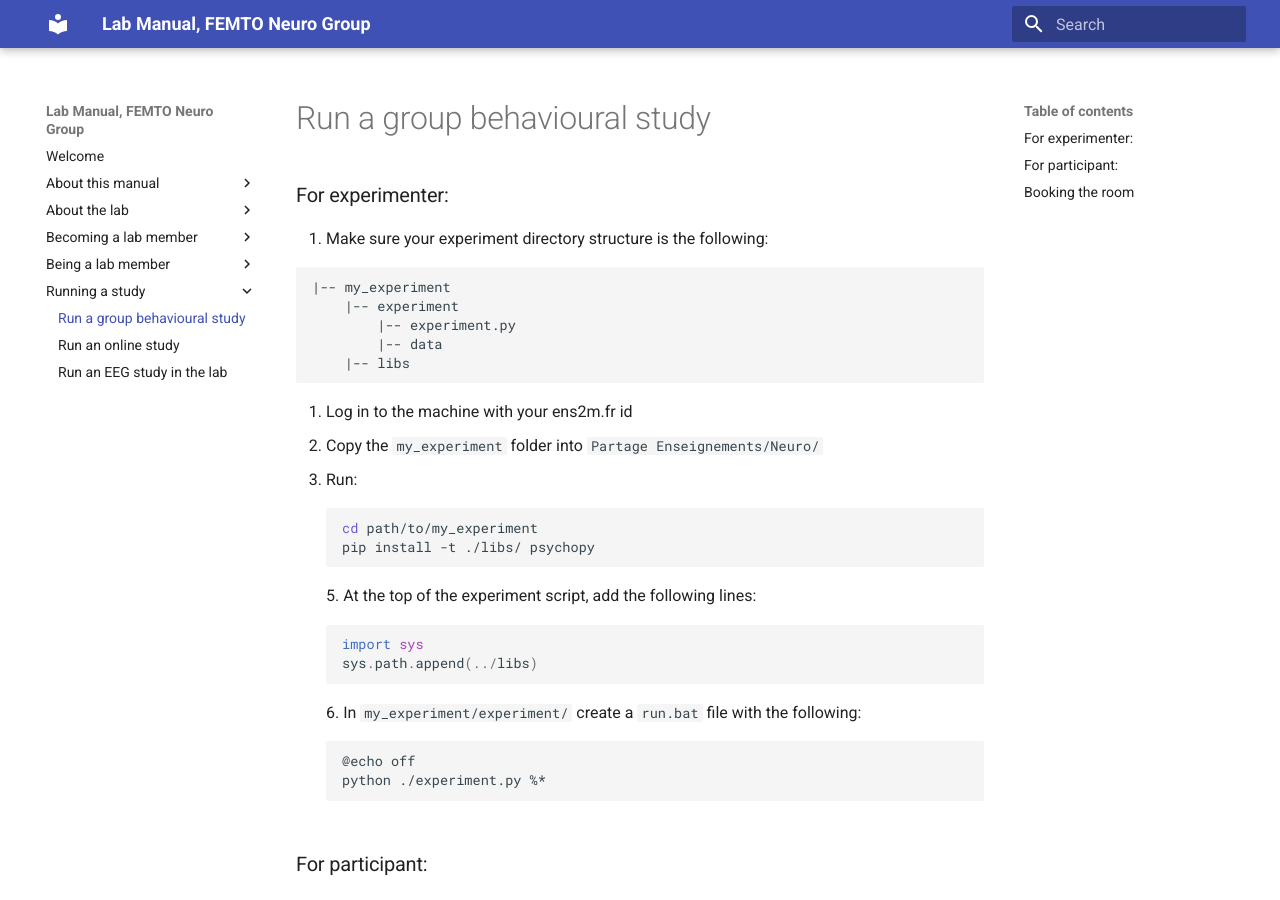
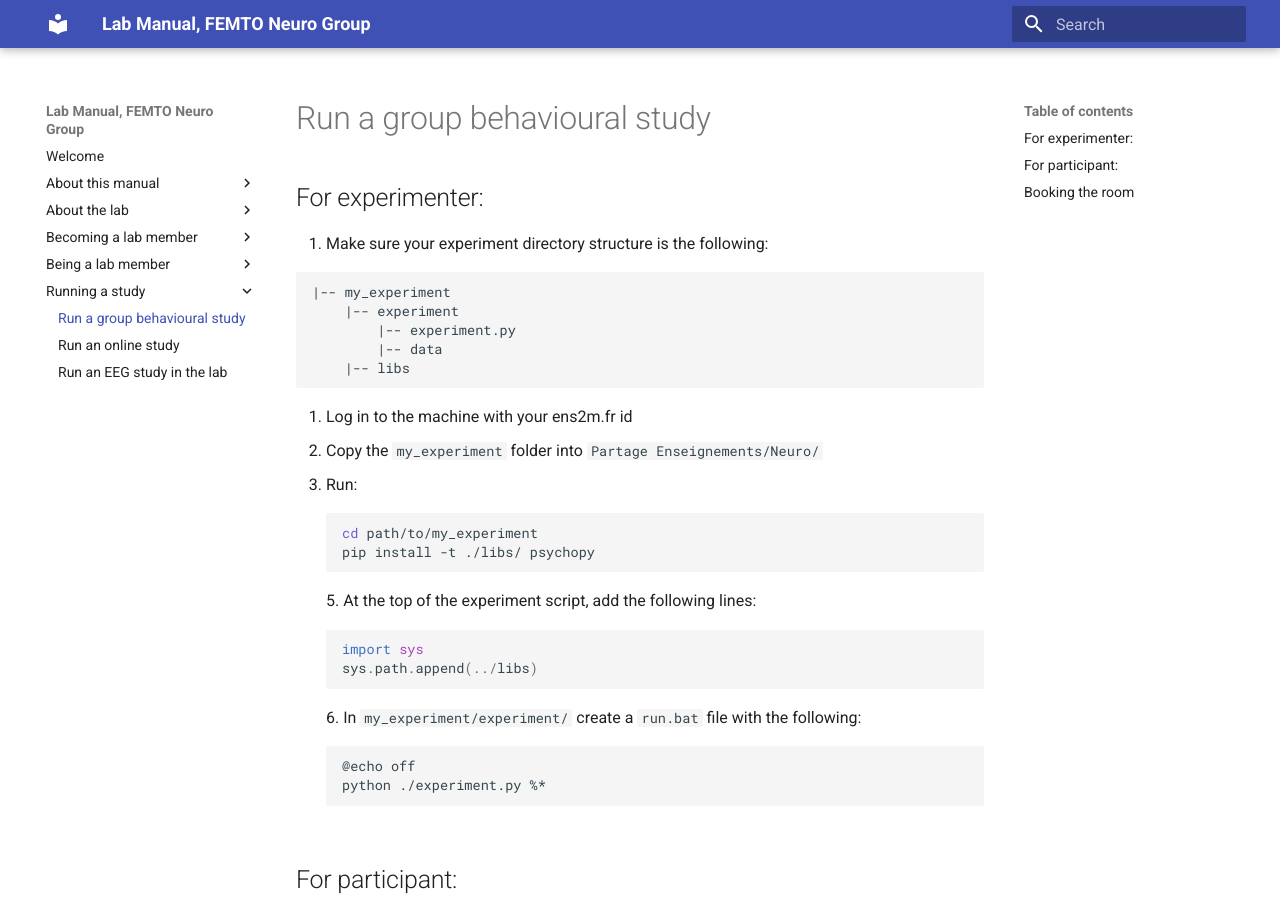
Before and after one commit to neuro-team-femto/lab_manual, an MkDocs documentation site: the page built from docs/running-a-study/run-a-group-behavioural-study.md, in a window 1280 px wide and 900 px high. Built offline with MkDocs 1.6.1 and Material for MkDocs 9.7.7, drawn with Linux system fonts in a browser that asks for light colours.

Commit message:
fixed title size

````diff
--- a/docs/running-a-study/run-a-group-behavioural-study.md
+++ b/docs/running-a-study/run-a-group-behavioural-study.md
@@ -6,7 +6,7 @@ description: >-
 
 # Run a group behavioural study
 
-### For experimenter:
+## For experimenter:
 
 1. Make sure your experiment directory structure is the following:
 
@@ -39,7 +39,7 @@ description: >-
     python ./experiment.py %*
     ```
 
-### For participant:
+## For participant:
 
 1. Log in with ens2m.fr id
 2. Copy `my_experiment` folder from `Partage Enseignements/Neuro` to `Desktop/` (takes a few minutes)
````
